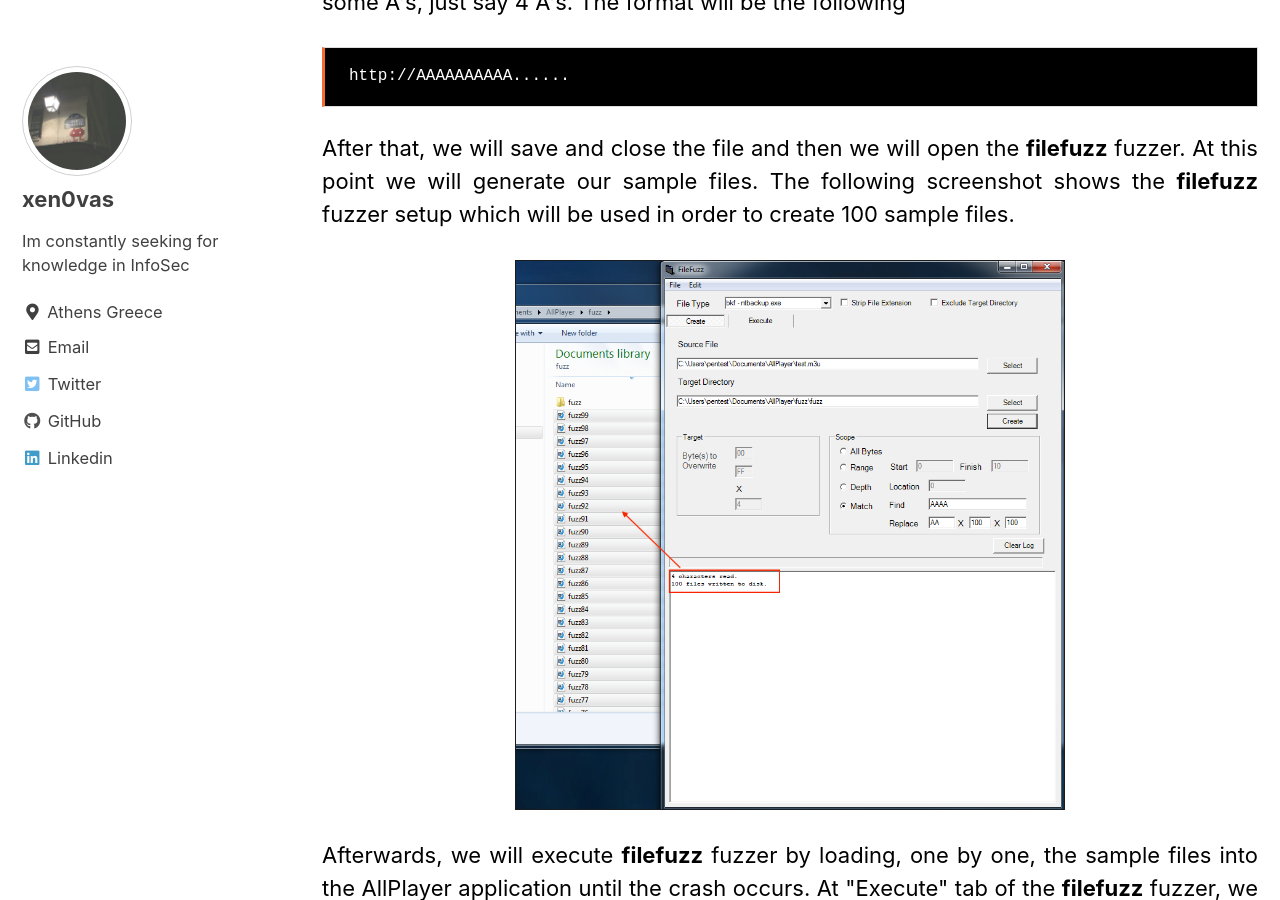
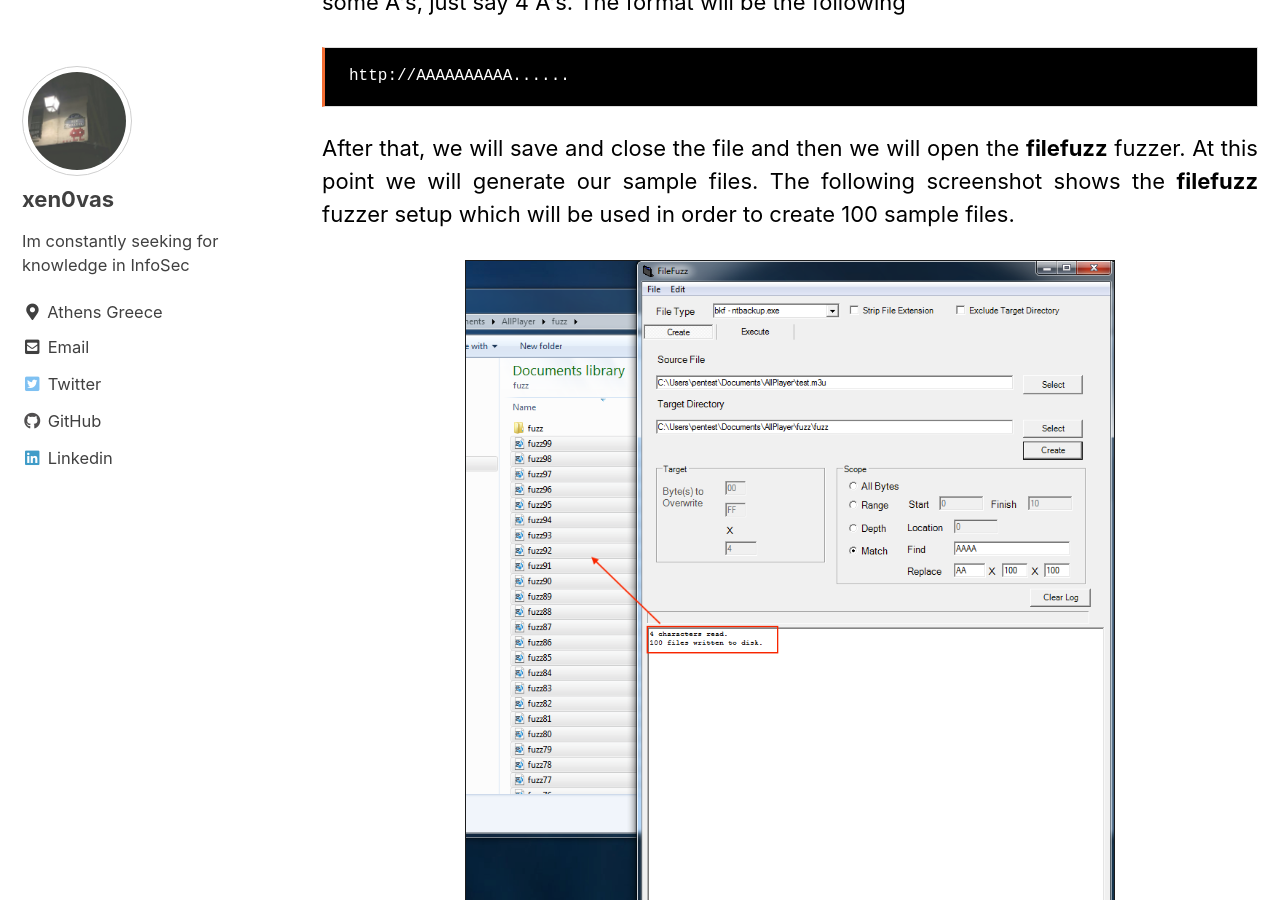
Before and after one commit to xen0vas/xen0vas.github.io, a Jekyll site: the page built from _posts/2019-05-13-AllPlayer_7_6_Local_BoF.md, in a window 1280 px wide and 900 px high, scrolled down 2843 px. Built offline with Jekyll 4.4.1, drawn with Linux system fonts in a browser that asks for light colours; cached includes are drawn as plain includes.

Commit message:
Allplayer 7.6 Local Buffer Overflow

```diff
--- a/_posts/2019-05-13-AllPlayer_7_6_Local_BoF.md
+++ b/_posts/2019-05-13-AllPlayer_7_6_Local_BoF.md
@@ -92,7 +92,7 @@
 After that, we will save and close the file and then we will open the <b>filefuzz</b> fuzzer. At this point we will generate our sample files. The following screenshot shows the <b>filefuzz</b> fuzzer setup which will be used in order to create 100 sample files.
 </p>
 
-<img src="{{ site.baseurl }}/assets/images/2019/AllPLayer/filefuzz.png" style="display:block;margin-left:auto;margin-right:auto;border:1px solid #1A1B1C;" width="550" height="550">
+<img src="{{ site.baseurl }}/assets/images/2019/AllPLayer/filefuzz.png" style="display:block;margin-left:auto;margin-right:auto;border:1px solid #1A1B1C;" width="650" height="650">
 
 <p style="text-align:justify;">
 Afterwards, we will execute <b>filefuzz</b> fuzzer by loading, one by one,  the sample files into the AllPlayer application until the crash occurs. At "Execute" tab of the <b>filefuzz</b> fuzzer, we will change the Miliseconds into 10000 and that because the application might need some time to load the samples before the filefuzz executes it again. So this is a time interval of 10 secs between loading the samples. Also we will use 4 files for this task, so <b>filefuzz</b> fuzzer will restart the target application 4 times.
```
